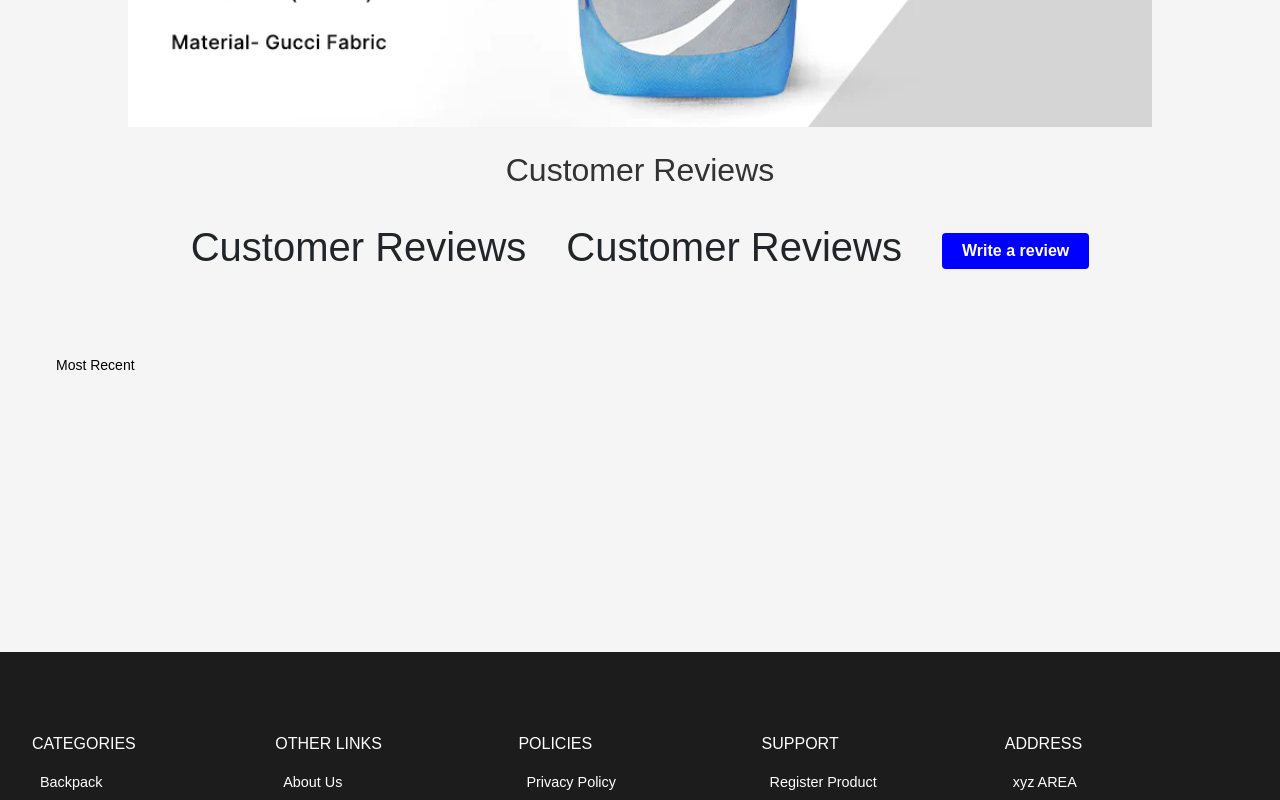
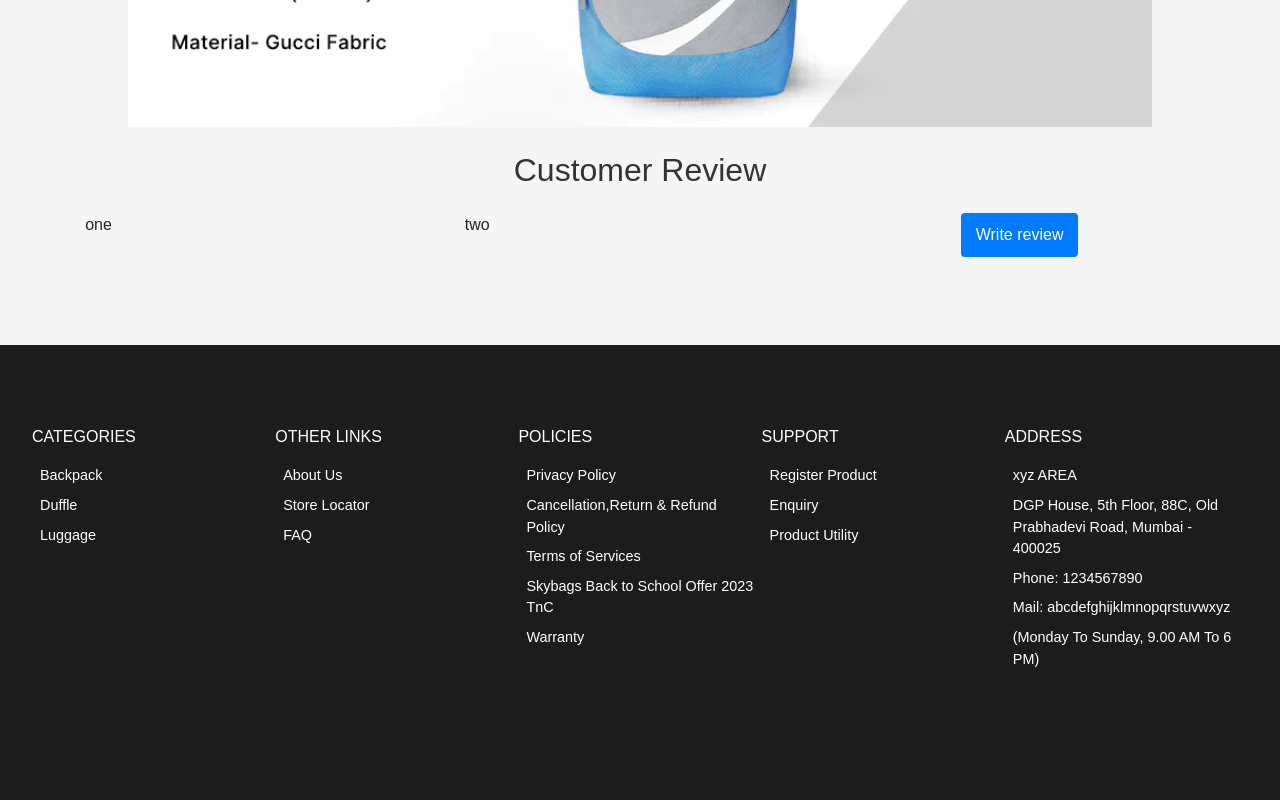
Before and after one commit to akbar543/Skybags-clone, a React (Create React App) app: page /item in a window 1280 px wide. Shown: the part 1800-2600 px from the top of the page. Built offline with nearby package versions, Linux system fonts and the light colour scheme.

Commit message:
bottom part started

```diff
--- a/src/Components/Item/BottomItem.css
+++ b/src/Components/Item/BottomItem.css
@@ -2,107 +2,30 @@
     padding: 0 2.5rem;
 }
 
-.box{
+.bottom_box{
     padding: 1.5rem 1rem;
 }
 
-.box_1{
+.bottom_box_1>h2{
+    margin-bottom: 1.5rem;
     display: flex;
-    flex-direction: column;
-    text-align: center;
-    >h2{
-        margin-bottom: 1.5rem;
-    }
-}
-
-.box_1_1{
-    padding-bottom: 1.5rem;
-    display: flex;
-    align-items: stretch;
     justify-content: center;
 }
 
-.box_1_1_1{
-    align-items: center;
-    margin: 0 0 1.5rem 0;
-    >h1{
-        padding: 0.625rem 1.25rem;
-    }
+.bottom_box_1_1{
+    display: flex;
+    flex-direction: row;
+    justify-content: space-evenly;
 }
 
-.box_1_1_2{
-    align-items: center;
-    margin: 0 0 1.5rem 0;
-    >h1{
-        padding: 0.625rem 1.25rem;
-    }
+.bottom_box_1_1_1{
+    width: 30%;
 }
-
-.box_1_1_3{
+.bottom_box_1_1_2{
+    width: 30%;
+}
+.bottom_box_1_1_3{
     display: flex;
-    align-items: center;
-    margin: 0 0 1.5rem 0;
+    justify-content: center;
+    width: 30%;
 }
-
-.button{
-    padding: 0.625rem 1.25rem;
-    display: flex;
-    align-items: center;
-
-    >button{
-        cursor: pointer;
-        margin: 0 auto;
-        padding: 0.625rem 1.25rem;
-        font-size: 1rem;
-        font-weight: bold;
-        line-height: 1;
-        text-decoration: none;
-        color: white;
-        background-color: blue;
-    }
-}
-
-.box_2{
-    padding: 0.5rem 0;
-    position: relative;
-    display: flex;
-    flex-direction: column;
-}
-
-.box_2_1_1{
-    float: none;
-    position: relative;
-    display: inline-flex;
-    align-items: center;
-}
-
-.box_2_1_1_1{
-    padding: 0.625rem 1.25rem 0.625rem 0;
-    font-size: 0.875rem;
-    appearance: none;
-    background: transparent;
-    border: none;
-    cursor: pointer;
-    position: relative;
-    z-index: 1;
-}
-
-.box_2_1_1_2{
-    position: absolute;
-    right: 0.125rem;
-    border: none;
-    transform: rotate(90deg);
-}
-
-.box_3{
-    position: relative;
-}
-
-.box_3_1_1{
-    margin: 0;
-    padding: 1rem 0
-}
-
-.box_3_1_1_1{
-    margin-bottom: 0.625rem;
-}
--- a/src/Components/Item/BottomItem.js
+++ b/src/Components/Item/BottomItem.js
@@ -5,62 +5,26 @@ function BottomItem() {
   return (
     <div className='bottom'>
 
-      <div className='box'>
+      <div className='bottom_box'>
 
-      <div className='box_1'>
-      <h2>Customer Reviews</h2>
+        <div className='bottom_box_1'>
 
-      <div className='box_1_1'>
-        <div className='box_1_1_1'>
-          <h1>Customer Reviews</h1>
-        </div>
+            <h2>Customer Review</h2>
 
-        <div className='box_1_1_2'>
-          <h1>Customer Reviews</h1>
-        </div>
+          <div className='bottom_box_1_1'>
+            <div className='bottom_box_1_1_1'>one</div>
+            <div className='bottom_box_1_1_2'>two</div>
+            <div className='bottom_box_1_1_3'><button>Write review</button></div>
+          </div>
 
-        <div className='box_1_1_3'>
-
-          <div className='button'><button>Write a review</button></div>
 
         </div>
 
-      </div>
+        <div className='bottom_box_2'>
+        </div>
 
-
-      </div>
-
-      <div className='box_2'>
-        <div className='box_2_1'>
-          <div className='box_2_1_1'>
-            <select className='box_2_1_1_1'>
-            <option value="most-recent">Most Recent</option>
-            <option value="highest-rating">Highest Rating</option>
-            <option value="lowest-rating">Lowest Rating</option>
-            <option value="with-pictures">Only Pictures</option>
-            <option value="pictures-first">Pictures First</option>
-            <option value="videos-first">Videos First</option>
-            <option value="most-helpful">Most Helpful</option>
-            </select>
-            <span className='box_2_1_1_2'>
-            </span>
-          </div>
+        <div className='bottom_box_3'>
         </div>
-      </div>
-
-      <div className='box_3'>
-        <div className='box_3_1'>
-          <div className='box_3_1_1'>
-            <div className='box_3_1_1_1'></div>
-            <div className='box_3_1_1_2'></div>
-            <div className='box_3_1_1_3'></div>
-          </div>
-          <div className='box_3_1_1'></div>
-          <div className='box_3_1_1'></div>
-          <div className='box_3_1_1'></div>
-          <div className='box_3_1_1'></div>
-        </div>
-      </div>
 
       </div>
 
```
